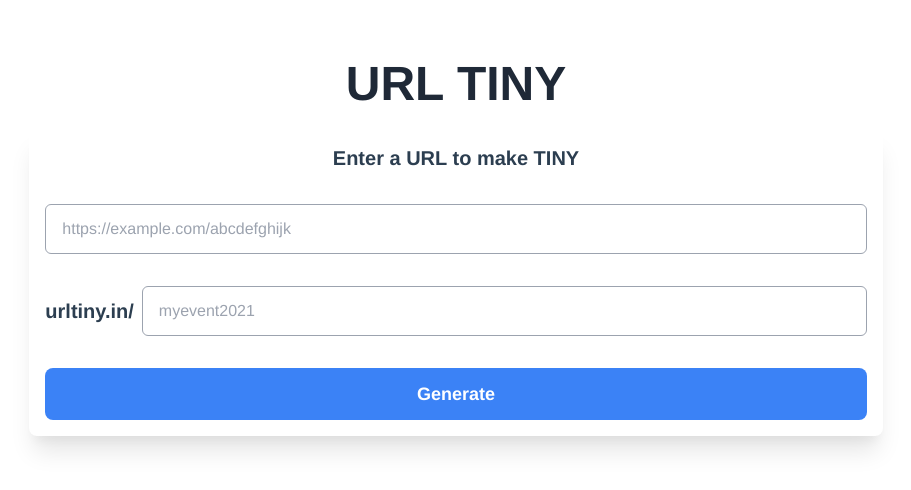
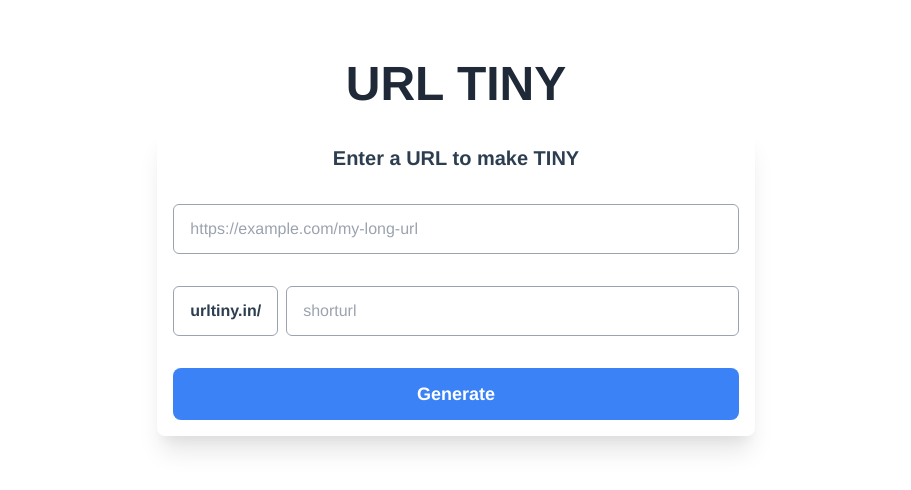
Before and after one commit to vivekmurali/urlshortener, a Vue app in the folder webapp/: page / in a window 1280 px wide. Shown: the top 490 px of the page, without its empty margins (184-1095 px from the left). Built offline with nearby package versions, Linux system fonts and the light colour scheme.

Commit message:
UI built

```diff
--- a/webapp/src/components/UrlForm.vue
+++ b/webapp/src/components/UrlForm.vue
@@ -1,7 +1,9 @@
 <template>
 	<div class="flex flex-col items-center">
 		<h1 class="text-gray-800 text-5xl font-bold">URL TINY</h1>
-		<div class="container mx-auto flex flex-col items-center">
+		<div
+			class="container mx-auto flex flex-col items-center max-w-4xl"
+		>
 			<form
 				class="shadow-xl mt-5 w-80 md:w-8/12 p-4 flex flex-col bg-white rounded-lg space-y-5 md:space-y-8"
 			>
@@ -10,21 +12,22 @@
 				>
 				<input
 					name="url"
-					type="text"
-					placeholder="https://example.com/abcdefghijk"
+					type="url"
+					autocomplete="off"
+					placeholder="https://example.com/my-long-url"
 					class="mb-3 py-3 px-4 border border-gray-400 focus:outline-none rounded-md focus:ring-1 ring-cyan-500"
 				/>
-				<div
-					class="flex items-center space-x-2 w-full "
-				>
+				<div class="flex items-center space-x-2 w-full">
 					<label
 						for="short"
-						class="font-semibold text-xl"
+						class="py-3 px-4 font-semibold text-md border border-gray-400 rounded-md"
 						>urltiny.in/</label
 					>
 					<input
+						name="short"
+						autocomplete="off"
 						type="text"
-						placeholder="myevent2021"
+						placeholder="shorturl"
 						class="py-3 px-4 w-full border border-gray-400 focus:outline-none rounded-md focus:ring-1 ring-cyan-500"
 					/>
 				</div>
@@ -38,5 +41,4 @@
 	</div>
 </template>
 
-<script>
-</script>
+<script></script>
```
